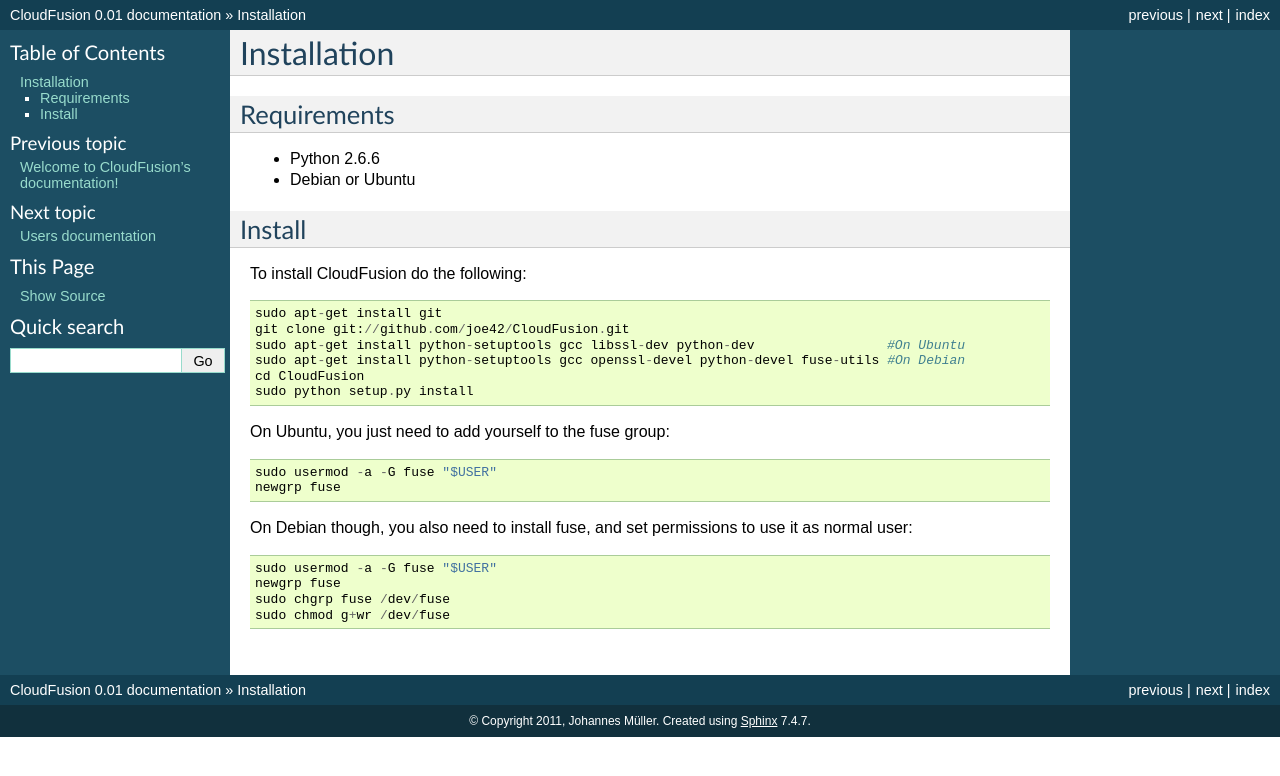
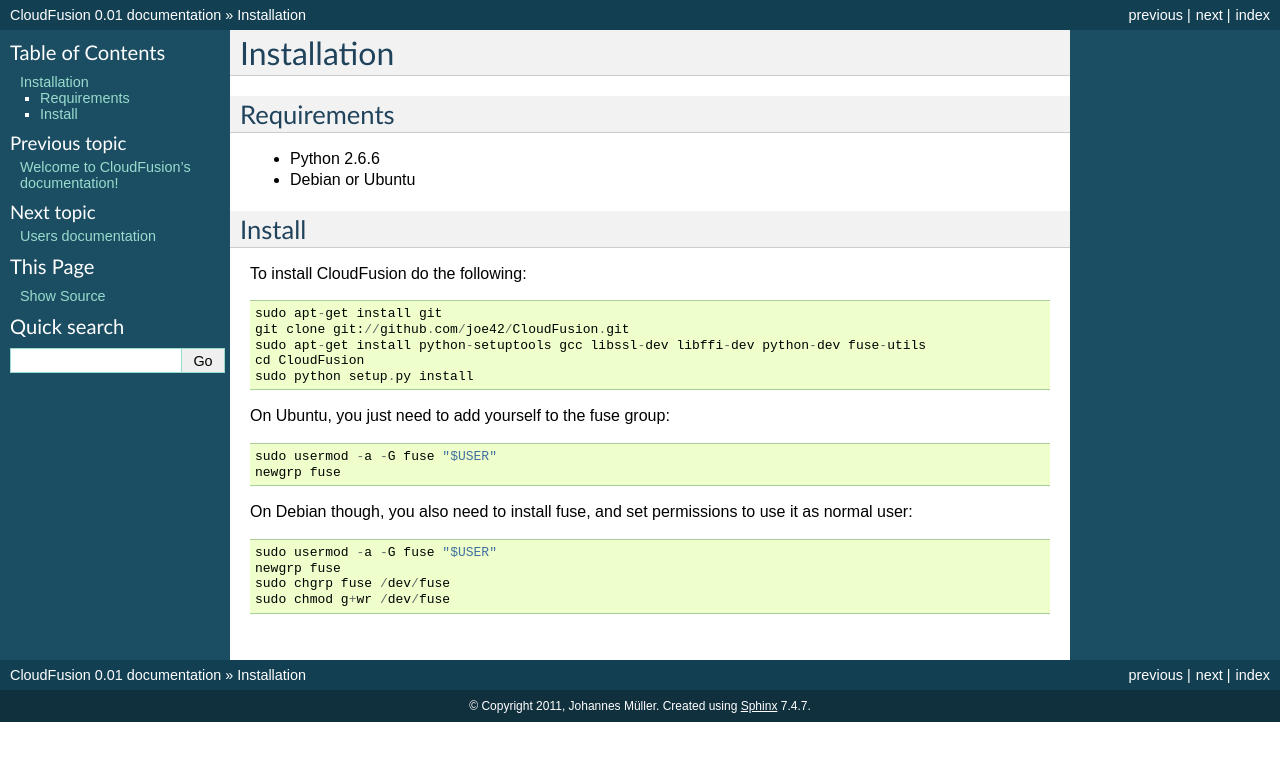
Before and after one commit to joe42/CloudFusion, a Sphinx documentation site: the page built from cloudfusion/doc/setup.txt, in a window 1280 px wide. Shown: the top 776 px of the page. Built offline with Sphinx 7.4.7, drawn with Linux system fonts in a browser that asks for light colours; pages that are not in the unit, such as notebooks, are missing from menus.

Commit message:
Fix installation instructions, installation of openssl-devel, and python-devel does not seem to be required on debian (wheezy), but libffi-dev is needed for gsutil

```diff
--- a/cloudfusion/doc/setup.txt
+++ b/cloudfusion/doc/setup.txt
@@ -16,8 +16,7 @@
 
     sudo apt-get install git
     git clone git://github.com/joe42/CloudFusion.git
-    sudo apt-get install python-setuptools gcc libssl-dev python-dev                 #On Ubuntu
-    sudo apt-get install python-setuptools gcc openssl-devel python-devel fuse-utils #On Debian
+    sudo apt-get install python-setuptools gcc libssl-dev libffi-dev python-dev fuse-utils
     cd CloudFusion
     sudo python setup.py install
 
```
